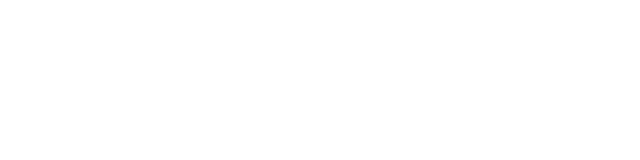
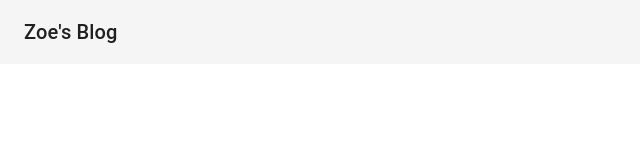
Before and after one commit to zoemlt/django-react-blog-frontend, a React (Create React App) app: page / in a window 1280 px wide. Shown: the top 160 px of the page, without its empty margins (0-640 px from the left). Built offline with nearby package versions, Linux system fonts and the light colour scheme.

Commit message:
Create header component

```diff
--- a/package.json
+++ b/package.json
@@ -3,6 +3,9 @@
   "version": "0.1.0",
   "private": true,
   "dependencies": {
+    "@emotion/react": "^11.7.1",
+    "@emotion/styled": "^11.6.0",
+    "@mui/material": "^5.3.1",
     "@testing-library/jest-dom": "^5.16.1",
     "@testing-library/react": "^12.1.2",
     "@testing-library/user-event": "^13.5.0",
--- a/src/components/Header.js
+++ b/src/components/Header.js
@@ -1,7 +1,18 @@
-import React from "react";
+import { AppBar, Toolbar, Typography, CssBaseline } from "@mui/material";
 
 const Header = () => {
-  return <div></div>;
+  return (
+    <>
+      <CssBaseline />
+      <AppBar position="static" elevation={0} color="default">
+        <Toolbar>
+          <Typography variant="h6" noWrap>
+            Zoe's Blog
+          </Typography>
+        </Toolbar>
+      </AppBar>
+    </>
+  );
 };
 
 export default Header;
```
Also changed, not shown: 1 other file (tests, documents, lock files or other folders).
